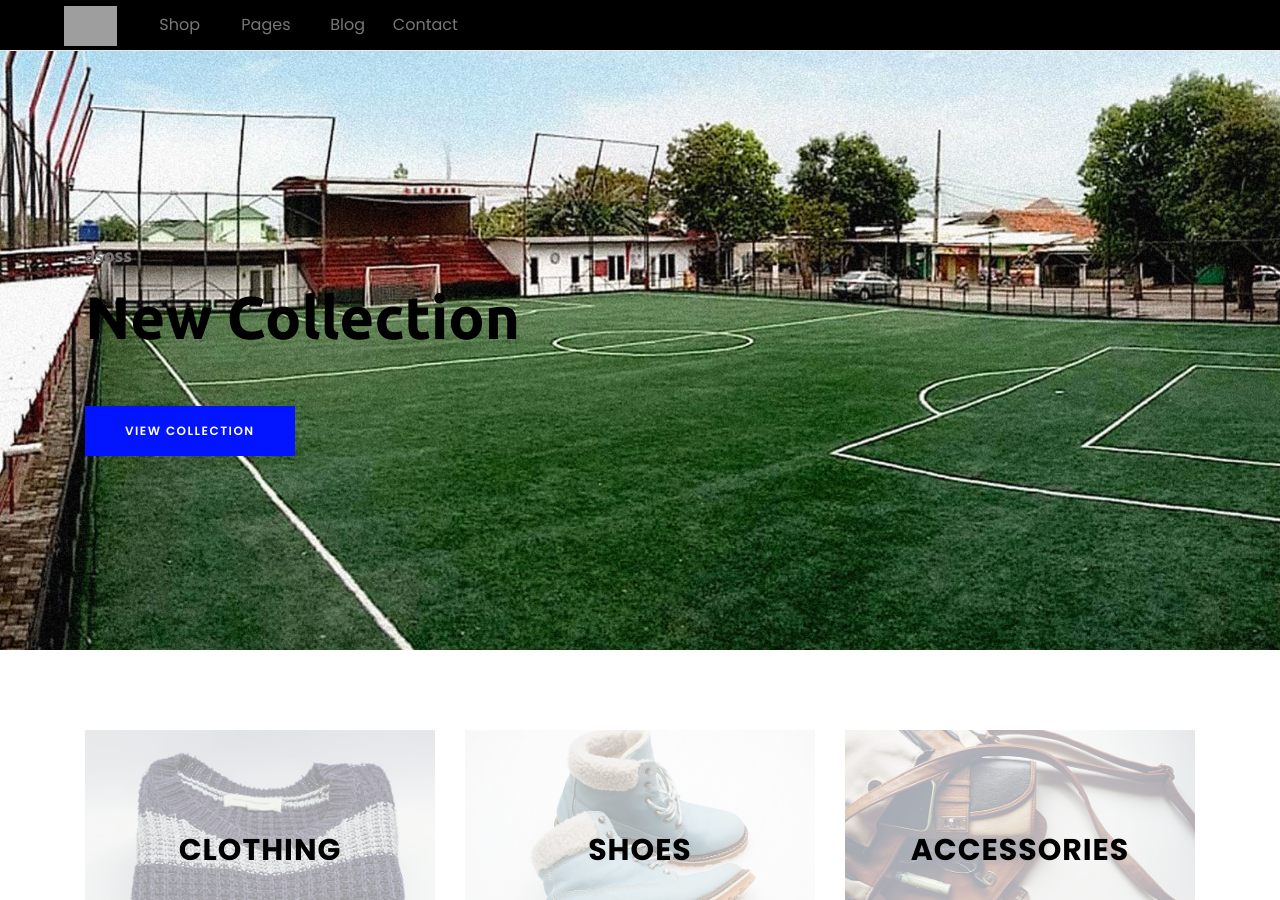
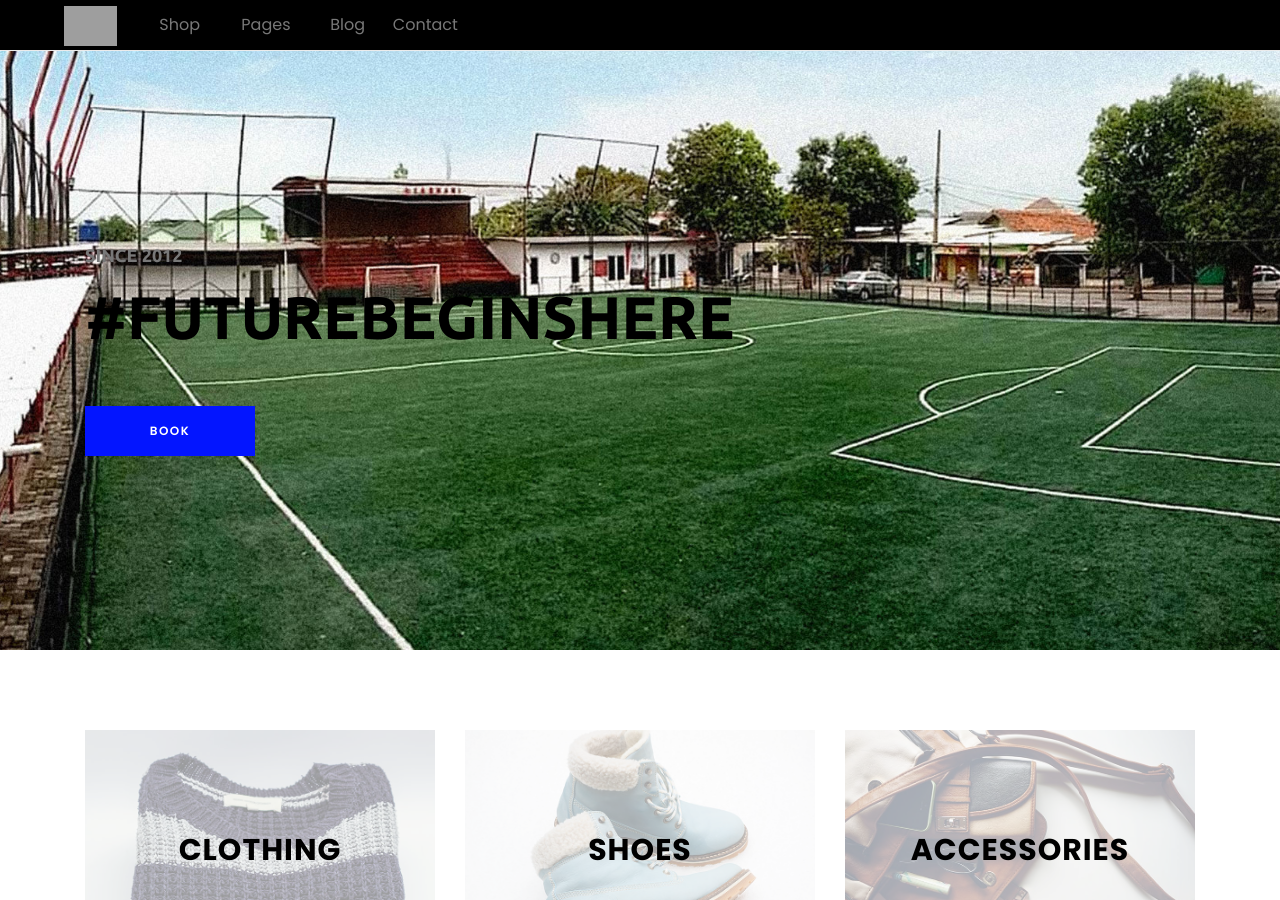
Before and after one commit to kemtol/sabnanifootball, a Jekyll site: the page built from index.html, in a window 1280 px wide and 900 px high. Built offline with Jekyll 4.4.1, drawn with Linux system fonts in a browser that asks for light colours; nearby versions of some CDN libraries; some web fonts are replaced; library files that are not in the unit come from our copies; grey boxes are pictures that could not be loaded.

Commit message:
Update default.html

```diff
--- a/_layouts/default.html
+++ b/_layouts/default.html
@@ -33,9 +33,9 @@
             <div class="row h-100 align-items-center">
                 <div class="col-12">
                     <div class="hero-content">
-                        <h6>asoss</h6>
-                        <h2>New Collection</h2>
-                        <a href="#" class="btn essence-btn">view collection</a>
+                        <h6>SINCE 2012</h6>
+                        <h2>#FUTUREBEGINSHERE</h2>
+                        <a href="#" class="btn essence-btn">book</a>
                     </div>
                 </div>
             </div>
```
